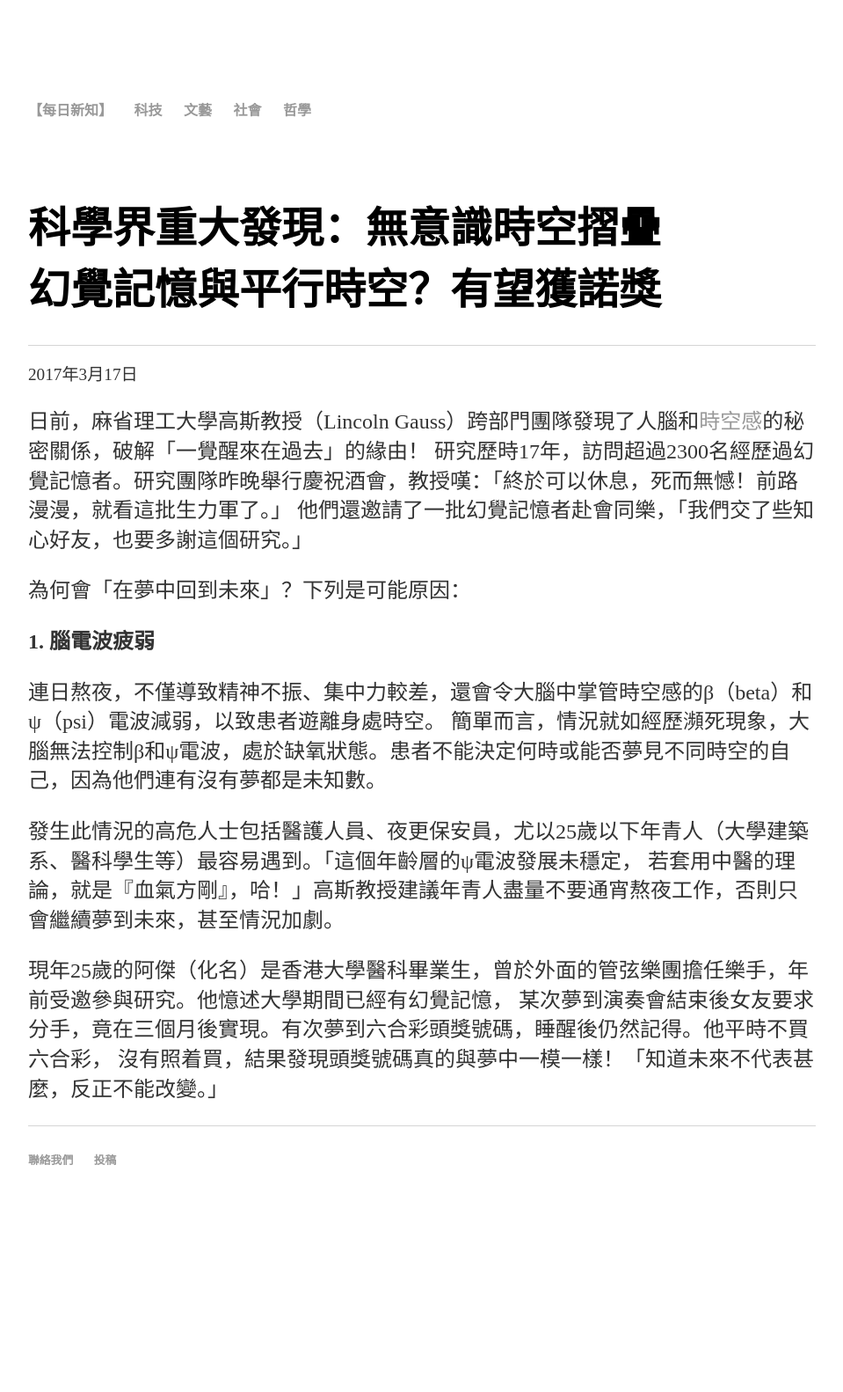
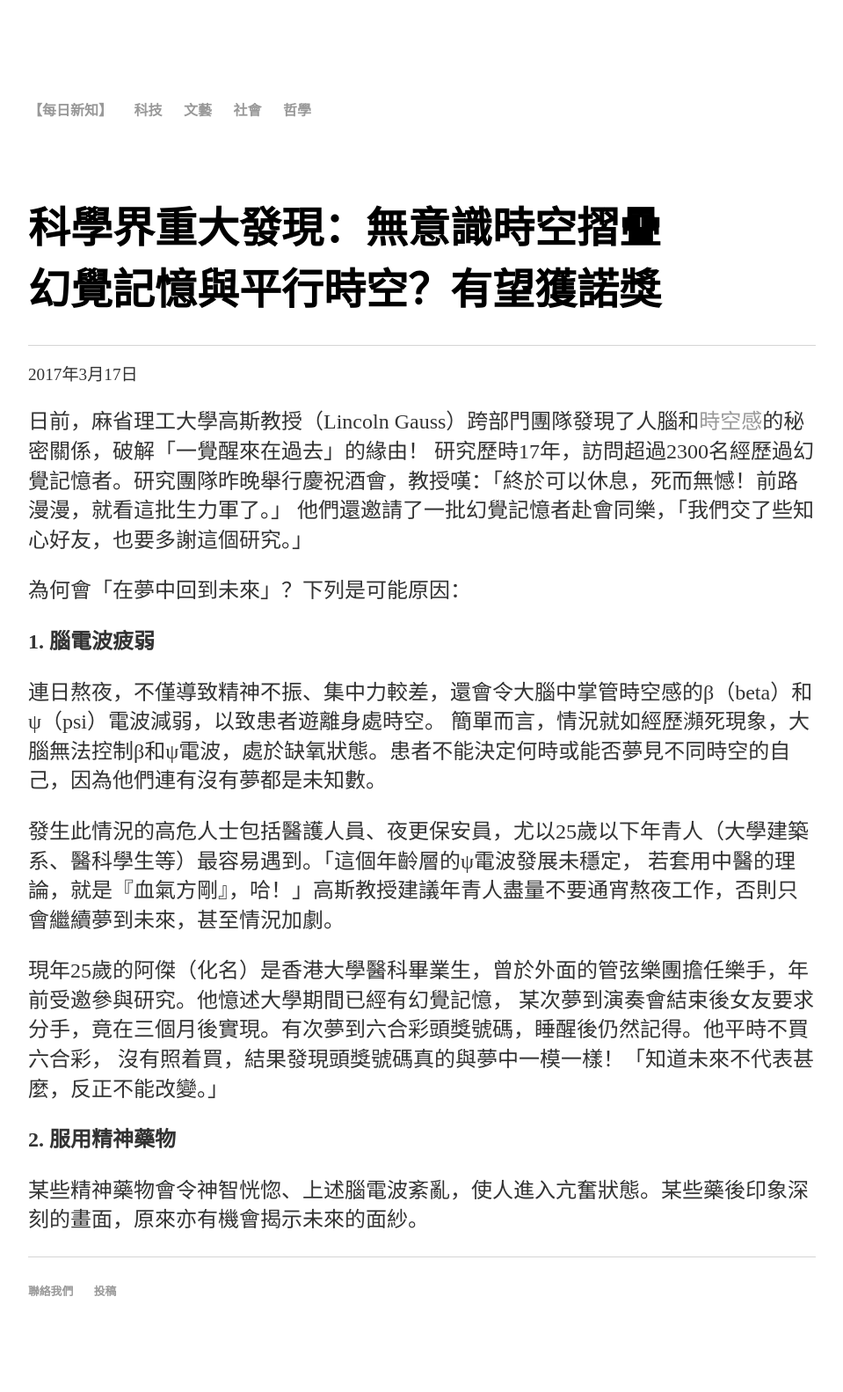
Before and after one commit to maksuihin/maksuihin.github.io, a Jekyll site: the page built from time.html, in a window 1280 px wide. Shown: the whole page at 88% size, without its empty margins (160-1119 px from the left). Built offline with Jekyll 4.4.1, drawn with Linux system fonts in a browser that asks for light colours; before the commit the page ends 1433 px from its top, so only the background shows below that.

Commit message:
Update time.html

```diff
--- a/time.html
+++ b/time.html
@@ -20,4 +20,6 @@ title: 每日新知：無意識時空摺疊
     <p>現年25歲的阿傑（化名）是香港大學醫科畢業生，曾於外面的管弦樂團擔任樂手，年前受邀參與研究。他憶述大學期間已經有幻覺記憶，
         某次夢到演奏會結束後女友要求分手，竟在三個月後實現。有次夢到六合彩頭獎號碼，睡醒後仍然記得。他平時不買六合彩，
         沒有照着買，結果發現頭獎號碼真的與夢中一模一樣！「知道未來不代表甚麼，反正不能改變。」</p>
+    <p><b>2. 服用精神藥物</b></p>
+    <p>某些精神藥物會令神智恍惚、上述腦電波紊亂，使人進入亢奮狀態。某些藥後印象深刻的畫面，原來亦有機會揭示未來的面紗。</p>
     		</div>
```
